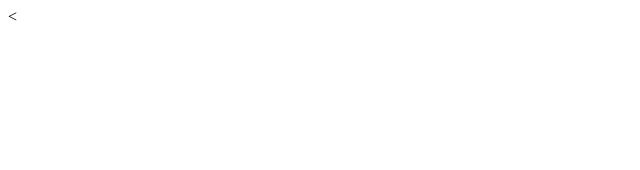
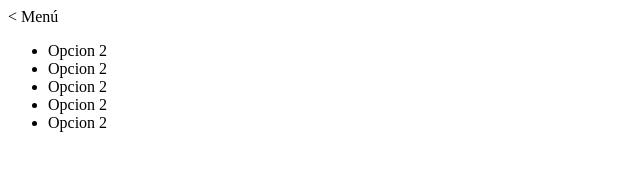
Before and after one commit to josesosa24/pwgit, a plain HTML site: page index.html in a window 1280 px wide. Shown: the whole page, without its empty margins (0-640 px from the left). Drawn offline with Linux system fonts and the light colour scheme.

Commit message:
Menu principal terminado

```diff
--- a/index.html
+++ b/index.html
@@ -1,8 +1,16 @@
 <<html>
 	<head>
 		<title>TRABAJANDO CON GIT/GITHUB</title>
+		<meta charset="UTF-8">
 	</head>
 	<body>
-
+		Menú
+		<ul>
+			<li>Opcion 2</li>
+			<li>Opcion 2</li>
+			<li>Opcion 2</li>
+			<li>Opcion 2</li>
+			<li>Opcion 2</li>
+		</ul>
 	</body>
 </html>
```
